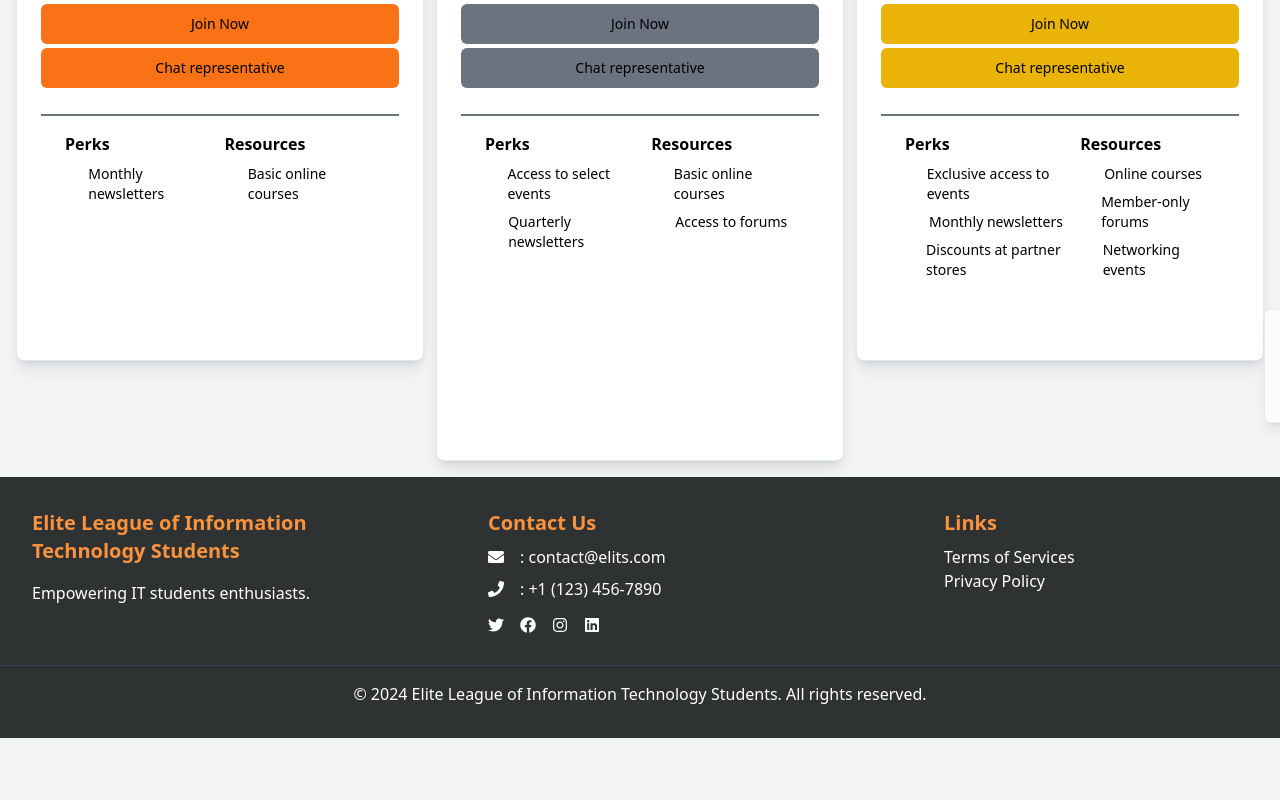
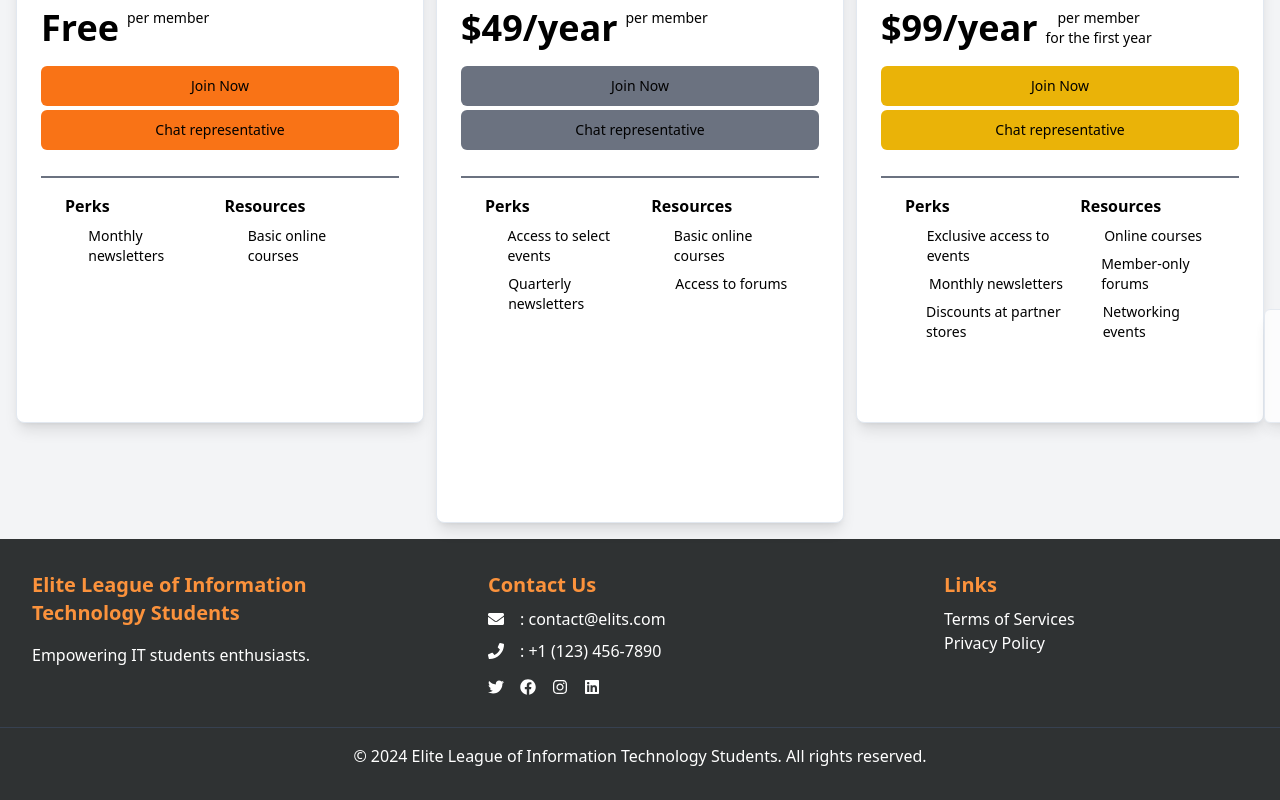
Before and after one commit to innoTech-Solutions/cvsu-elits, a Next.js app: page /shop in a window 1280 px wide. Shown: the part 361-1161 px from the top of the page. Before the commit the page ends 1099 px from the top, so only its background shows below. Built offline with nearby package versions, Linux system fonts and the light colour scheme.

Commit message:
loading don't think improved?

```diff
--- a/src/app/form/page.tsx
+++ b/src/app/form/page.tsx
@@ -1,4 +1,4 @@
-import AuthContainer from '@/components/AuthContainer'
+import AuthContainer from '@/components/Form/AuthContainer'
 const Form = () => {
     return (
         <div className="flex items-center justify-center min-h-screen bg-gray-100">
--- a/src/app/layout.tsx
+++ b/src/app/layout.tsx
@@ -1,6 +1,6 @@
 "use client"
 import "./globals.css";
-import React, { useState, useEffect } from 'react';
+import React, { Suspense } from 'react';
 import Footer from '@/components/Footer/Footer';
 import Navigation from '@/components/Navigation/Navigation';
 import Loading from './loading';
@@ -11,14 +11,6 @@ const metadata = {
 };
 
 const RootLayout = ({ children }: { children: React.ReactNode }) => {
-    const [loading, setLoading] = useState(true);
-
-    useEffect(() => {
-        const timer = setTimeout(() => {
-            setLoading(false);
-        }, 3000);
-        return () => clearTimeout(timer);
-    }, []);
 
     return (
         <>
@@ -28,16 +20,15 @@ const RootLayout = ({ children }: { children: React.ReactNode }) => {
                     <meta name="description" content={metadata.description} />
                 </head>
                     <body className="bg-gray-100">
-                        {loading && <Loading /> }
-                        <div className="flex flex-col fixed w-full z-50">
-
+                        <nav>
                             <Navigation />
-                        </div>
-                        <main>
-
-                            {children}
+                        </nav>
+                        <Suspense>
+                                <main>{children}</main>
+                        </Suspense>
+                        <footer>
                             <Footer />
-                        </main>
+                        </footer>
                     </body>
             </html>
         </>
--- a/src/app/page.tsx
+++ b/src/app/page.tsx
@@ -8,7 +8,7 @@ import HeroSection from "@/components/Landing Page/HeroSection";
 import History from "@/components/Landing Page/History";
 import JoinUs from "@/components/Landing Page/JoinUs";
 import Updates from "@/components/Landing Page/News";
-import Sidebar from "@/components/Sidebar";
+import Sidebar from "@/components/Landing Page/Sidebar";
 import Link from "next/link";
 import { FaBars } from "react-icons/fa";
 
--- a/src/app/shop/page.tsx
+++ b/src/app/shop/page.tsx
@@ -1,7 +1,7 @@
 "use client"
 import { useEffect } from 'react';
 import { motion } from 'framer-motion';
-import MembershipCard from '../../components/MembershipCard';
+import MembershipCard from '../../components/Shop/MembershipCard';
 import { Toaster } from "@/components/ui/toaster";
 import { useToast } from "@/components/ui/use-toast";
 
--- a/src/components/MembershipCard.tsx
+++ b/src/components/Shop/MembershipCard.tsx
@@ -23,8 +23,8 @@ import {
     CardFooter,
     CardHeader,
     CardTitle,
-} from "./ui/card";
-import { Button } from "./ui/button";
+} from "../ui/card";
+import { Button } from "../ui/button";
 import { CheckCircle } from "lucide-react";
 
 interface MembershipCardProps {
```
Also changed, not shown: src/components/Form/AuthContainer.tsx (renamed from src/components/AuthContainer.tsx), src/components/Form/Login.tsx (renamed from src/components/Login.tsx), src/components/Form/Registration.tsx (renamed from src/components/Registration.tsx), src/components/Landing Page/Sidebar.tsx (renamed from src/components/Sidebar.tsx), src/components/Shop/MerchandiseCard.tsx (added).
